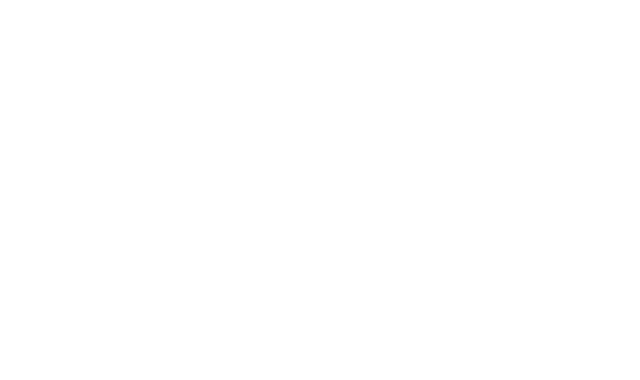
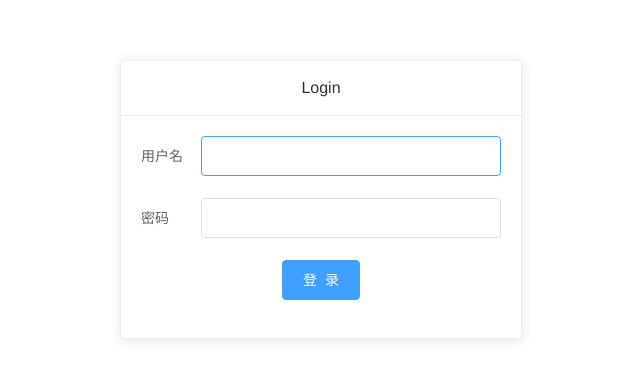
Before and after one commit to HAIZAKURA/SmartManholeClient, a Vue app: page /#/login in a window 1280 px wide. Shown: the part 126-506 px from the top of the page, without its empty margins (319-959 px from the left). Built offline with nearby package versions, Linux system fonts and the light colour scheme.

Commit message:
add login page

```diff
--- a/src/router/index.js
+++ b/src/router/index.js
@@ -17,6 +17,11 @@ Vue.use(VueRouter)
     // this generates a separate chunk (about.[hash].js) for this route
     // which is lazy-loaded when the route is visited.
     component: () => import(/* webpackChunkName: "about" */ '../views/About.vue')
+  },
+  {
+    path: '/login',
+    name: 'Login',
+    component: () => import('../views/Login.vue')
   }
 ]
 
--- /dev/null
+++ b/src/views/Login.vue
@@ -0,0 +1,63 @@
+<template>
+  <div class="login">
+    <el-container>
+      <div class="login-div">
+        <el-card class="login-box box-card">
+          <div slot="header" class="clearfix">
+            <span>Login</span>
+          </div>
+          <div class="item">
+            <el-form label-position="left" label-width="60px" :model="loginForm">
+              <el-form-item label="用户名">
+                <el-input type="text" autofocus clearable v-model="loginForm.uname"></el-input>
+              </el-form-item>
+              <el-form-item label="密码">
+                <el-input type="password" show-password clearable v-model="loginForm.upass"></el-input>
+              </el-form-item>
+            </el-form>
+            <el-button type="primary" @click="ulogin">登&nbsp;&nbsp;录</el-button>
+          </div>
+        </el-card>
+      </div>
+    </el-container>
+  </div>
+</template>
+
+<script>
+export default {
+  name: 'Login',
+  data() {
+    return {
+      loginForm: {
+        uname: '',
+        upass: ''
+      }
+    }
+  },
+  methods: {
+    ulogin() {}
+  }
+}
+</script>
+
+<style lang="stylus" scoped>
+.clearfix:before,
+.clearfix:after
+  display table
+  content ""
+
+.clearfix:after
+  clear both
+
+.item
+  margin-bottom 18px
+
+.login-div
+  margin-left auto
+  margin-right auto
+  margin-top 10%
+
+.login-box
+  min-width 400px
+
+</style>
```
